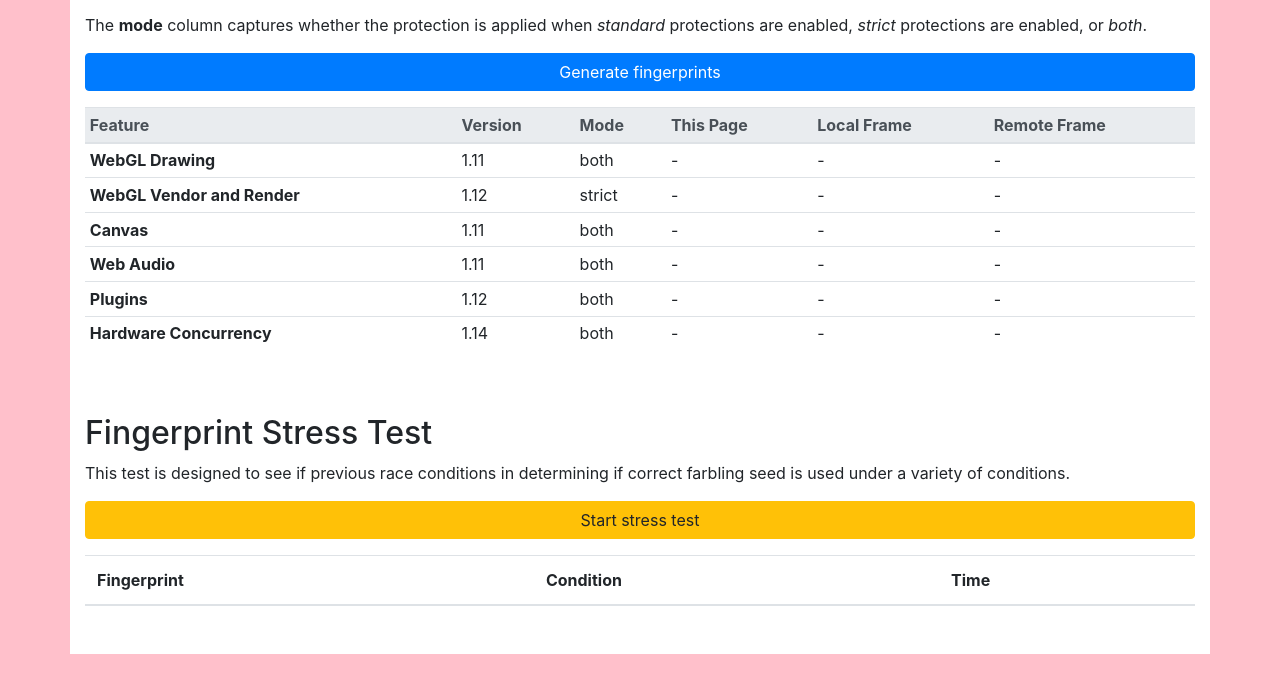
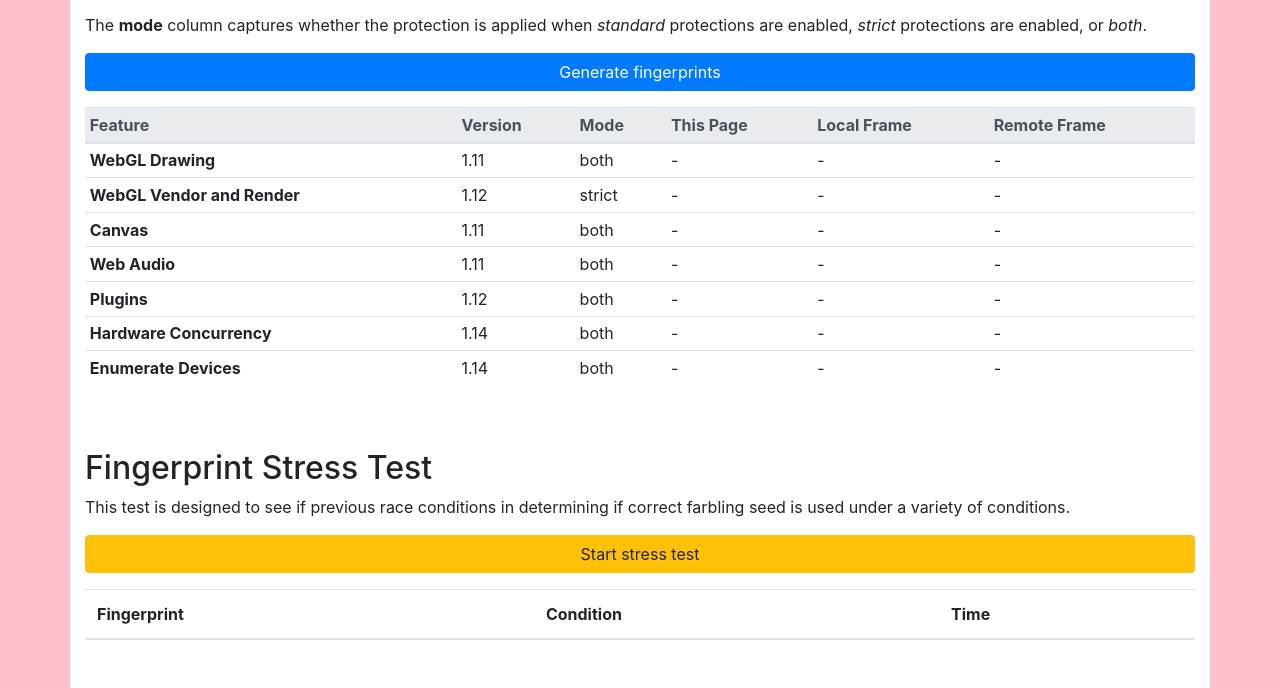
Before and after one commit to brave-experiments/qa-test-pages, a website: page farbling.html in a window 1280 px wide. Shown: the part 648-1336 px from the top of the page. Before the commit the page ends 1302 px from the top, so only its background shows below. Drawn offline with Linux system fonts and the light colour scheme.

Commit message:
add enumerateDevices farbling test

```diff
--- a/farbling.html
+++ b/farbling.html
@@ -130,6 +130,14 @@
                 <td class="local-frame-value value-hardwareConcurrency">-</td>
                 <td class="remote-frame-value value-hardwareConcurrency">-</td>
               </tr>
+              <tr>
+                <th scope="row">Enumerate Devices</th>
+                <td>1.14</td>
+                <td>both</td>
+                <td class="local-value value-enumerateDevices">-</td>
+                <td class="local-frame-value value-enumerateDevices">-</td>
+                <td class="remote-frame-value value-enumerateDevices">-</td>
+              </tr>
             </tbody>
           </table>
 
--- a/static/js/farbling-stress-frame.js
+++ b/static/js/farbling-stress-frame.js
@@ -34,7 +34,7 @@
       fonts: true,
       fontsFlash: true,
       audio: true,
-      enumerateDevices: true
+      enumerateDevices: false
     }
   }
 
```
